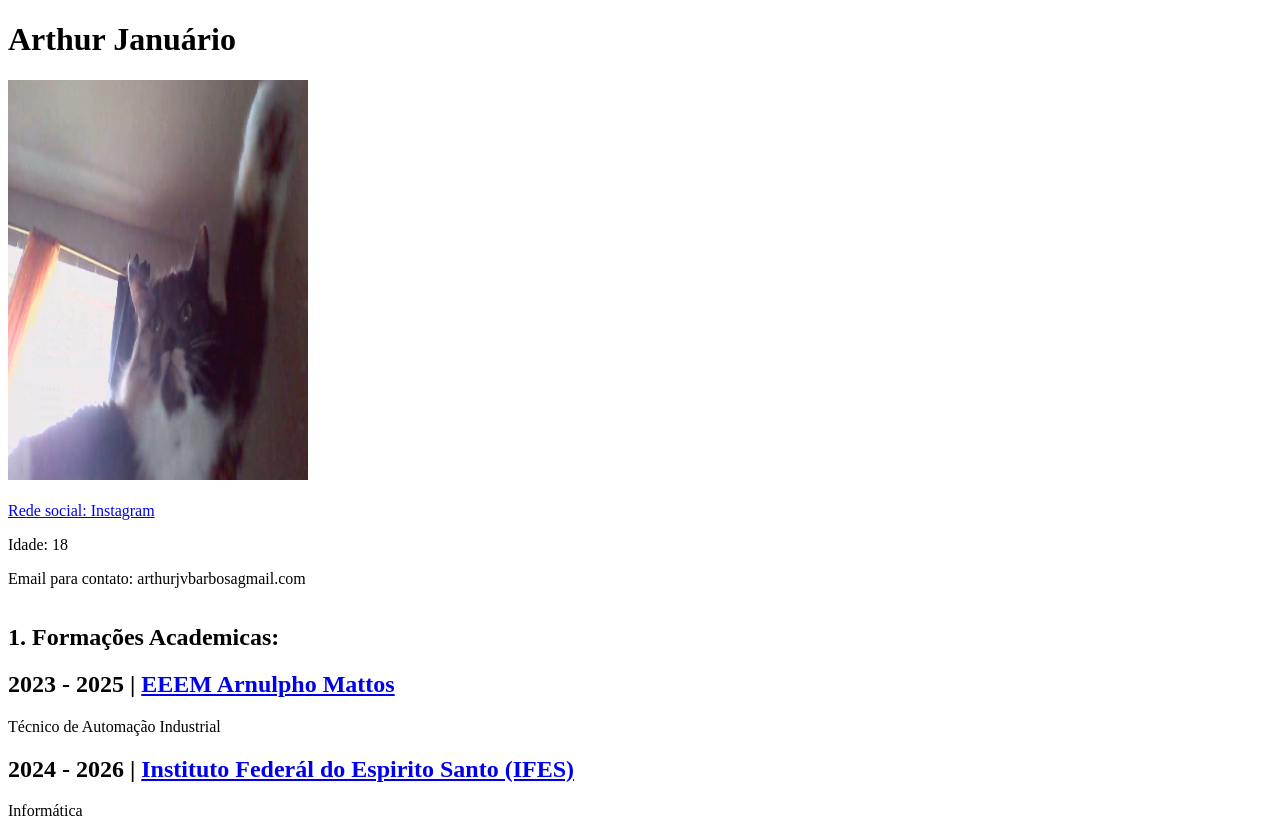
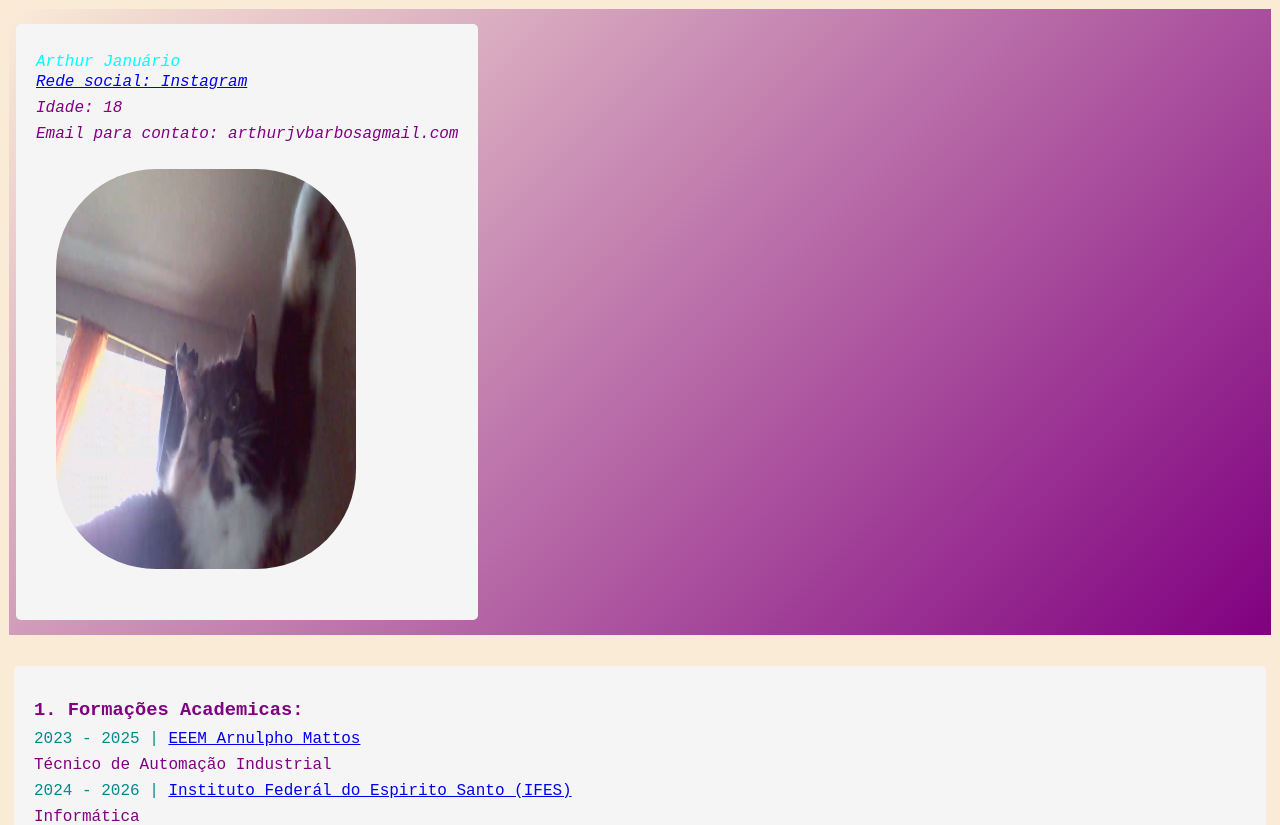
Before and after one commit to Kingarthur66798/exercicio4ArthurJ, a plain HTML site: page index.html in a window 1280 px wide. Shown: the top 825 px of the page. Drawn offline with Linux system fonts and the light colour scheme.

Commit message:
Curriculo css parte 3

```diff
--- a/css/style.css
+++ b/css/style.css
@@ -3,3 +3,75 @@
     padding: 0px;
     box-sizing: border-box;
 }
+body{
+    font-family: 'Courier New', Courier, monospace;
+    line-height: 10px;
+    color: purple;
+    background-color: antiquewhite;
+    padding: 1px;
+}
+.container{
+    max-width: 200px;
+    margin: 0 auto;
+    background-color: aliceblue;
+    box-shadow: 0 0 20px rgba(0,0,0,0.1);
+    border-radius: 5px;
+}
+#main-header{
+    background-color: aquamarine;
+    padding: 5px;
+    display: flex;
+    align-items: center;
+    gap: 2px;
+    background: linear-gradient(135deg, antiquewhite 0%, purple 100%);
+}
+#main-header h1{
+    font-size: medium;
+    font-weight: 100;
+    margin-bottom: 10px;
+    color: aqua;
+}
+img{
+    border: 200px;
+    border-radius: 100px;
+    color: azure;
+}
+address{
+    font-style: italic;
+}
+address p{
+    margin-bottom: auto;
+    font-size: medium;
+}
+article{
+    padding: 5px;
+}
+h2{
+    font-size: medium;
+    color: darkcyan;
+    margin-bottom: auto;
+    text-align: left;
+    font-weight: 200;
+}
+ol >li::before{
+    /*Formata o li antes do container pai*/
+    content: counter(section-counter);
+    position: absolute;
+    left: -15px;
+    top: -15px;
+    background: yellow;
+    color: azure;
+    border-radius: 50%;
+    width: 35px;
+    height: 35px;
+    display: flex;
+    align-items: center;
+    justify-content: center;
+    font-size: 1.2cm;
+}
+section{
+    background-color: whitesmoke;
+    padding: 20px;
+    margin: 10px 0;
+    border-radius: 5px;
+}
--- a/index.html
+++ b/index.html
@@ -1,23 +1,32 @@
 <!DOCTYPE html>
 <html lang="en">
+
 <head>
     <meta charset="UTF-8">
     <meta name="viewport" content="width=device-width, initial-scale=1.0">
     <title>Currículo</title>
     <link rel="stylesheet" href="css/style.css">
 </head>
+
 <body>
+    <main id="container">
+        <header id="main-header">
+
+            <br>
+            <section>
+                <address>
                     <h1>Arthur Januário</h1>
+                    <a href="https://www.instagram.com/kingarthur66798?igsh=enIydWN0ajAwd3lv">Rede social: Instagram</a>
+                    <p>Idade: 18</p>
+                    <p>Email para contato: arthurjvbarbosagmail.com</p>
+                </address>
                             <section>
                 <img src="img/Captura de tela 2026-03-06 183140.png" alt="Foto de Perfil" height="400" width="300">
             </section>
-    <br>
-    <section>
-    <a href="https://www.instagram.com/kingarthur66798?igsh=enIydWN0ajAwd3lv">Rede social: Instagram</a>
-    <p>Idade: 18</p>
-    <p>Email para contato: arthurjvbarbosagmail.com</p>
+        </header>
         </section>
         <hr>
+        <article>
             <section>
                 <h1>1. Formações Academicas:</h1>
                 <h2>2023 - 2025 | <a href="https://www.instagram.com/eeemarnulphomattos/">EEEM Arnulpho Mattos</a></h2>
@@ -31,8 +40,12 @@
             </section>
             <section>
                 <h1>3. Soft Skills</h1>
-        <p><a href="https://en-wikipedia-org.translate.goog/wiki/Empathy?_x_tr_sl=en&_x_tr_tl=pt&_x_tr_hl=pt&_x_tr_pto=tc">Empatia</a></p>
+                <p>
+                <a href="https://en-wikipedia-org.translate.goog/wiki/Empathy?_x_tr_sl=en&_x_tr_tl=pt&_x_tr_hl=pt&_x_tr_pto=tc">Empatia</a>
+                </p>
                 <p><a href="https://pt.wikipedia.org/wiki/%C3%89tica">Ética</a></p>
             </section>
+        </article>
+    </main>
 </body>
 </html>
```
Lines whose indentation alone changed are shown as unchanged.
